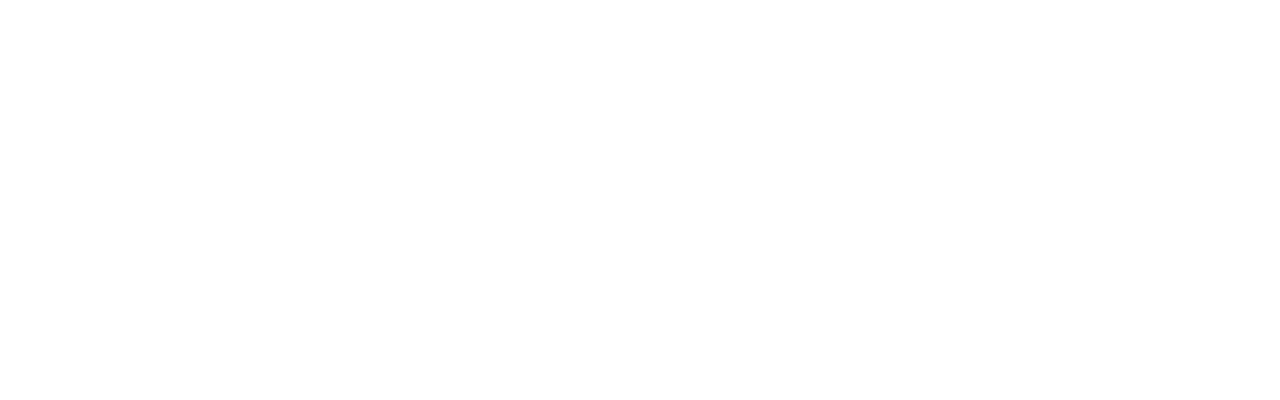
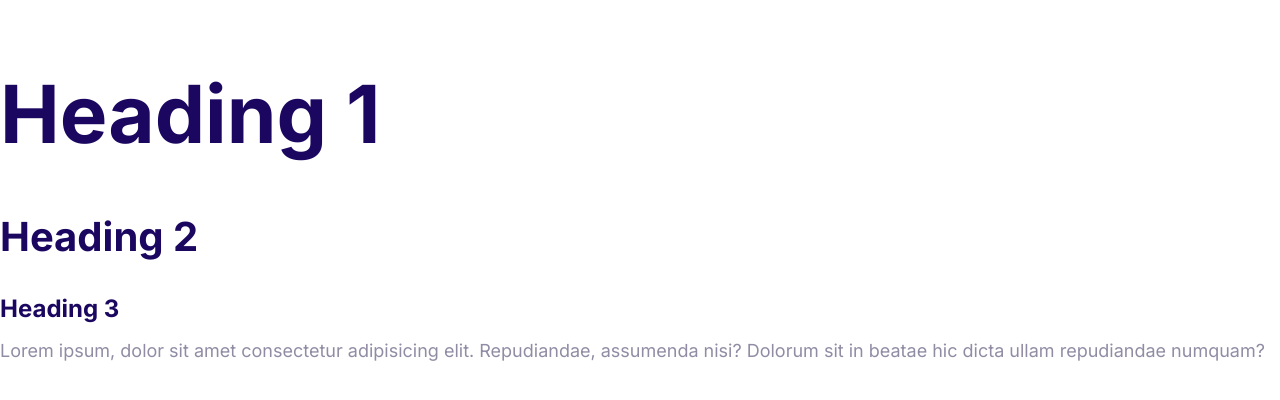
Before and after one commit to hoang91/Frontend-FirstProject, a plain HTML site: page index.html in a window 1280 px wide. Drawn offline with Linux system fonts and the light colour scheme.

Commit message:
define the styles for the fonts

```diff
--- a/css/styles.css
+++ b/css/styles.css
@@ -5,3 +5,49 @@
     --color-headings: #1b0760;
     --color-body: #918ca4;
 }
+
+html {
+    font-size: 62.5%;
+}
+
+body {
+    font-family: 'Inter', Arial, Helvetica, sans-serif;
+    font-size: 2.4rem;
+    line-height: 1.5;
+    color: var(--color-body);
+}
+
+/* TYPOGRAPHY */
+
+h1, h2, h3 {
+    color: var(--color-headings);
+    margin-bottom: 1rem;
+}
+
+h1 {
+    font-size: 7rem;
+}
+
+h2 {
+    font-size: 4rem;
+}
+
+h3 {
+    font-size: 3rem;
+}
+
+p {
+    margin-top: 0;
+}
+
+@media screen and (min-width: 1024px) {
+    body {
+        font-size: 1.8rem;
+    }
+    h1 {
+        font-size: 8rem;
+    }
+    h3 {
+        font-size: 2.4rem;
+    }
+}
--- a/index.html
+++ b/index.html
@@ -4,9 +4,17 @@
     <meta charset="UTF-8">
     <meta http-equiv="X-UA-Compatible" content="IE=edge">
     <meta name="viewport" content="width=device-width, initial-scale=1.0">
+    <link rel="preconnect" href="https://fonts.googleapis.com">
+    <link rel="preconnect" href="https://fonts.gstatic.com" crossorigin>
+    <link href="https://fonts.googleapis.com/css2?family=Inter:wght@400;700&display=swap" rel="stylesheet">
+    <link rel="stylesheet" href="css/normalize.css">
+    <link rel="stylesheet" href="css/styles.css">
     <title>Document</title>
 </head>
 <body>
-
+    <h1>Heading 1</h1>
+    <h2>Heading 2</h2>
+    <h3>Heading 3</h3>
+    <p>Lorem ipsum, dolor sit amet consectetur adipisicing elit. Repudiandae, assumenda nisi? Dolorum sit in beatae hic dicta ullam repudiandae numquam?</p>
 </body>
 </html>
```
